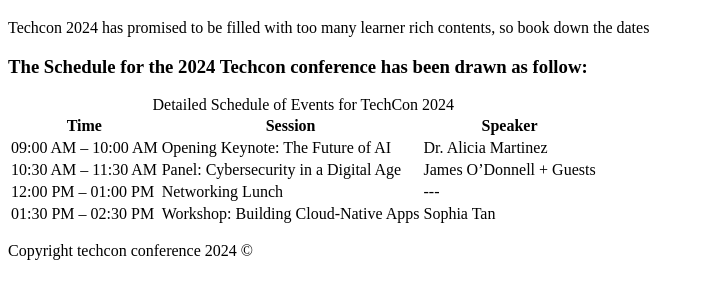
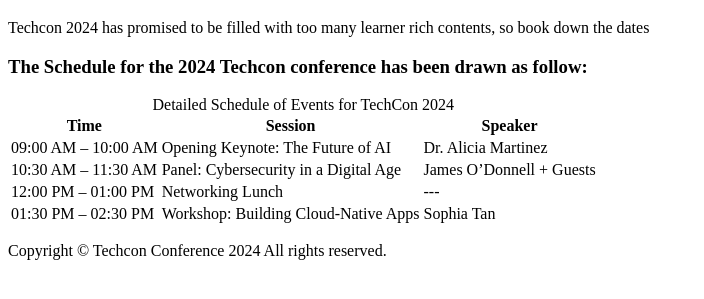
Before and after one commit to Henryekklesia/TechCon_HTML, a plain HTML site: page techcon_website/schedule.html in a window 1280 px wide. Shown: the part 167-466 px from the top of the page, without its empty margins (0-704 px from the left). Drawn offline with Linux system fonts and the light colour scheme.

Commit message:
updated the footer copyright

```diff
--- a/techcon_website/schedule.html
+++ b/techcon_website/schedule.html
@@ -73,7 +73,7 @@
     </main>
 
     <footer>
-        <p>Copyright techcon conference 2024 &copy;</p>
+        <p>Copyright &copy; Techcon Conference 2024 All rights reserved. </p>
     </footer>
 </body>
 
```
